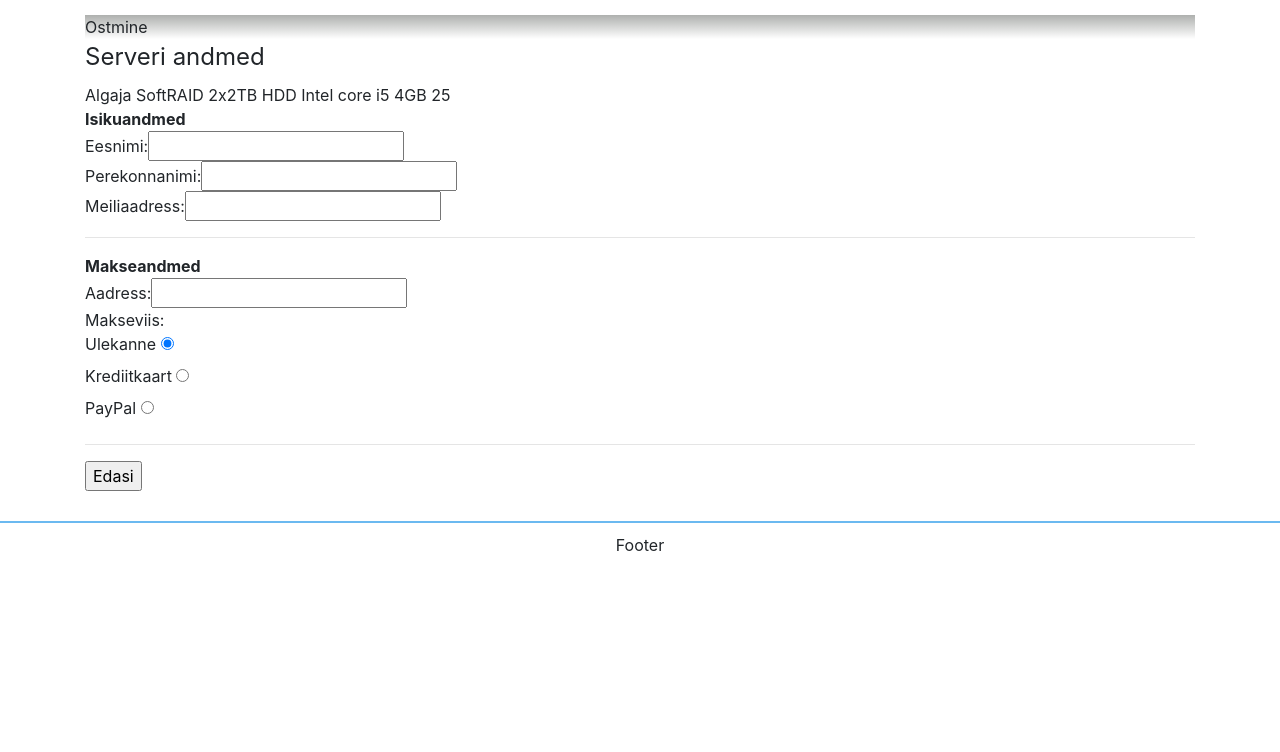
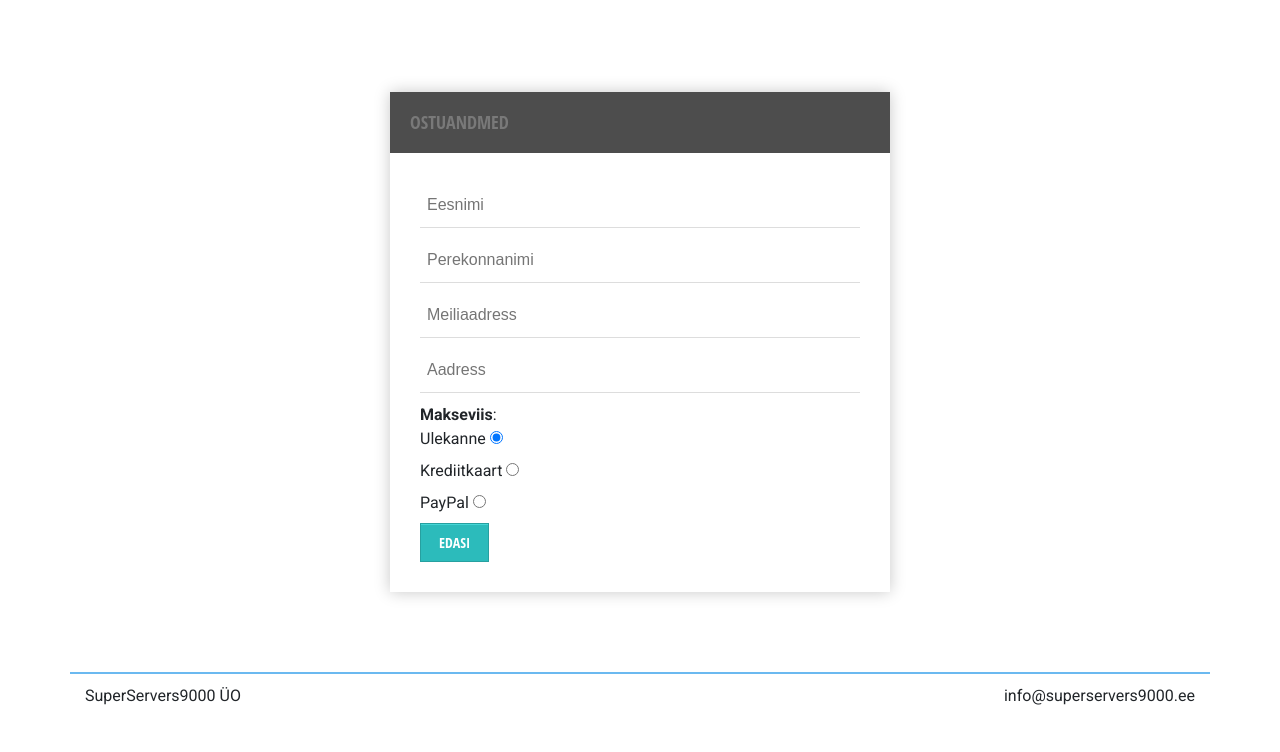
Before and after one commit to MartinEwing/se_veeb, a plain HTML site: page form.html in a window 1280 px wide. Shown: the part 93-845 px from the top of the page. Before the commit the page ends 800 px from the top, so only its background shows below. Drawn offline with nearby package versions, Linux system fonts and the light colour scheme.

Commit message:
Vorm on valmis, eemaldasin palju koodi

```diff
--- a/css/style.css
+++ b/css/style.css
@@ -220,3 +220,82 @@ footer .company {
 footer .email {
     float: right;
 }
+
+/*----Form----*/
+/* https://www.sanwebe.com/2014/08/css-html-forms-designs */
+
+form {
+    width: 500px;
+    padding: 30px;
+    background: #FFFFFF;
+    margin: 50px auto;
+    box-shadow: 0px 0px 15px rgba(0, 0, 0, 0.22);
+    -moz-box-shadow: 0px 0px 15px rgba(0, 0, 0, 0.22);
+    -webkit-box-shadow:  0px 0px 15px rgba(0, 0, 0, 0.22);
+
+}
+form h2{
+    background: #4D4D4D;
+    text-transform: uppercase;
+    font-family: 'Open Sans Condensed', sans-serif;
+    color: #797979;
+    font-size: 18px;
+    font-weight: 100;
+    padding: 20px;
+    margin: -30px -30px 30px -30px;
+}
+form input[type="text"],
+form input[type="date"],
+form input[type="datetime"],
+form input[type="email"],
+form input[type="number"],
+form input[type="search"],
+form input[type="time"],
+form input[type="url"],
+form input[type="password"],
+form textarea,
+form select
+{
+    box-sizing: border-box;
+    -webkit-box-sizing: border-box;
+    -moz-box-sizing: border-box;
+    outline: none;
+    display: block;
+    width: 100%;
+    padding: 7px;
+    border: none;
+    border-bottom: 1px solid #ddd;
+    background: transparent;
+    margin-bottom: 10px;
+    font: 16px Arial, Helvetica, sans-serif;
+    height: 45px;
+}
+form textarea{
+    resize:none;
+    overflow: hidden;
+}
+form input[type="button"],
+form input[type="submit"]{
+    -moz-box-shadow: inset 0px 1px 0px 0px #45D6D6;
+    -webkit-box-shadow: inset 0px 1px 0px 0px #45D6D6;
+    box-shadow: inset 0px 1px 0px 0px #45D6D6;
+    background-color: #2CBBBB;
+    border: 1px solid #27A0A0;
+    display: inline-block;
+    cursor: pointer;
+    color: #FFFFFF;
+    font-family: 'Open Sans Condensed', sans-serif;
+    font-size: 14px;
+    padding: 8px 18px;
+    text-decoration: none;
+    text-transform: uppercase;
+}
+form input[type="button"]:hover,
+form input[type="submit"]:hover {
+    background:linear-gradient(to bottom, #34CACA 5%, #30C9C9 100%);
+    background-color:#34CACA;
+}
+
+.hidden{
+    display: none;
+}
--- a/form.html
+++ b/form.html
@@ -1,63 +1,36 @@
 <!DOCTYPE html>
 <html>
 <head>
-  <title>Veebi projekt</title>
-  <meta charset="UTF-8">
-  <link rel="stylesheet" href="css/style.css">
-  <link rel="stylesheet" href="https://maxcdn.bootstrapcdn.com/bootstrap/4.0.0/css/bootstrap.min.css" integrity="sha384-Gn5384xqQ1aoWXA+058RXPxPg6fy4IWvTNh0E263XmFcJlSAwiGgFAW/dAiS6JXm" crossorigin="anonymous">
-  <script src="https://code.jquery.com/jquery-3.2.1.slim.min.js" integrity="sha384-KJ3o2DKtIkvYIK3UENzmM7KCkRr/rE9/Qpg6aAZGJwFDMVNA/GpGFF93hXpG5KkN" crossorigin="anonymous"></script>
-  <script src="https://cdnjs.cloudflare.com/ajax/libs/popper.js/1.12.9/umd/popper.min.js" integrity="sha384-ApNbgh9B+Y1QKtv3Rn7W3mgPxhU9K/ScQsAP7hUibX39j7fakFPskvXusvfa0b4Q" crossorigin="anonymous"></script>
-  <script src="https://maxcdn.bootstrapcdn.com/bootstrap/4.0.0/js/bootstrap.min.js" integrity="sha384-JZR6Spejh4U02d8jOt6vLEHfe/JQGiRRSQQxSfFWpi1MquVdAyjUar5+76PVCmYl" crossorigin="anonymous"></script>
-  <script type="text/javascript" src="scripts/form.js"></script>
+    <title>Form - SuperServers9000</title>
+    <meta charset="UTF-8">
+    <meta name="viewport" content="width=device-width, initial-scale=1">
+    <link rel="shortcut icon" href="favicon.png"/>
+
+    <script src="https://code.jquery.com/jquery-3.3.1.min.js" integrity="sha256-FgpCb/KJQlLNfOu91ta32o/NMZxltwRo8QtmkMRdAu8=" crossorigin="anonymous"></script>
+
+    <link rel="stylesheet" href="https://maxcdn.bootstrapcdn.com/bootstrap/4.0.0/css/bootstrap.min.css" integrity="sha384-Gn5384xqQ1aoWXA+058RXPxPg6fy4IWvTNh0E263XmFcJlSAwiGgFAW/dAiS6JXm" crossorigin="anonymous">
+    <script src="https://cdnjs.cloudflare.com/ajax/libs/popper.js/1.12.9/umd/popper.min.js" integrity="sha384-ApNbgh9B+Y1QKtv3Rn7W3mgPxhU9K/ScQsAP7hUibX39j7fakFPskvXusvfa0b4Q" crossorigin="anonymous"></script>
+    <script src="https://maxcdn.bootstrapcdn.com/bootstrap/4.0.0/js/bootstrap.min.js" integrity="sha384-JZR6Spejh4U02d8jOt6vLEHfe/JQGiRRSQQxSfFWpi1MquVdAyjUar5+76PVCmYl" crossorigin="anonymous"></script>
+
+    <link rel="stylesheet" href="css/style.css">
+    <script type="text/javascript" src="scripts/scripts.js"></script>
+    <script type="text/javascript" src="scripts/form.js"></script>
 
 </head>
 <body>
-<header class="container-fluid">
-  <div class="container">
-    <nav class="navbar navbar-expand-lg navbar-light bg-light">
-      <a class="navbar-brand" href="#">Logo</a>
-      <button class="navbar-toggler" type="button" data-toggle="collapse" data-target="#navbarSupportedContent" aria-controls="navbarSupportedContent" aria-expanded="false" aria-label="Toggle navigation">
-        <span class="navbar-toggler-icon"></span>
-      </button>
 
-      <div class="collapse navbar-collapse" id="navbarSupportedContent">
-        <ul class="navbar-nav mr-auto">
-          <li class="nav-item active">
-            <a class="nav-link" href="#">Avaleht</a>
-          </li>
-
-        </ul>
-      </div>
-    </nav>
-  </div>
-</header>
+<!--Lisame headeri-->
+<div id="header"></div>
 
 <div class="content container">
-    <header>Ostmine</header>
-    <div>
-        <legend>Serveri andmed</legend>
-        <span id="nim"></span>
-        <span id="ket"></span>
-        <span id="cpu"></span>
-        <span id="ram"></span>
-        <span id="hind"></span>
-        <script>
-          window.onload = setLegend();
-        </script>
-    </div>
     <div id="isik-ja-maks">
         <form id="isik-ja-maks-form" onsubmit="isikjamaksSubmit()">
-            <strong>Isikuandmed</strong><br>
-            Eesnimi:<input type="text" name="eesnimi">
-            <br>
-            Perekonnanimi:<input type="text" name="perekonnanimi">
-            <br>
-            Meiliaadress:<input type="text" name="meiliaadress">
-            <hr>
-            <strong>Makseandmed</strong><br>
-            Aadress:<input type="text" name="aadress">
-            <br>
-            Makseviis:<br>
+            <h2>Ostuandmed</h2>
+            <input type="text" name="eesnimi" placeholder="Eesnimi">
+            <input type="text" name="perekonnanimi" placeholder="Perekonnanimi">
+            <input type="text" name="meiliaadress" placeholder="Meiliaadress">
+            <input type="text" name="aadress" placeholder="Aadress">
+            <strong>Makseviis</strong>:<br>
             <label for="maks-ulekanne">Ulekanne</label>
             <input id="maks-ulekanne" type="radio" name="makseviis" value="ulekanne" checked>
             <br>
@@ -66,16 +39,20 @@
             <br>
             <label for="maks-paypal">PayPal</label>
             <input id="maks-paypal" type="radio" name="makseviis" value="PayBal">
-            <hr>
+            <br>
             <input type="submit" name="isik-ja-maks-submit" value="Edasi">
         </form>
     </div>
+    <div id="loading-please-wait" class="hidden">
+        <p class="server">
+            <img class="" src="img/Rolling-1.3s-200px.gif"><br>
+            Palun oodake. Ühendun serveriga
+        </p>
+    </div>
 </div>
 
-<footer>
-  Footer
-</footer>
-
+<!--Lisame footeri-->
+<div id="footer"></div>
 
 </body>
 </html>
--- a/scripts/form.js
+++ b/scripts/form.js
@@ -1,52 +1,6 @@
-let nimetus = '', kettad = '', cpu = '', ram = '', hind = '';
-
-setForm = (nimi, kettas, protsessor, malu, makse) => {
-  nimetus = nimi;
-  kettad = kettas;
-  cpu = protsessor;
-  ram = malu;
-  hind = makse;
-  return false;
-};
-
-setLegend = () => {
-    var nim = document.getElementById('nim'),
-      ket = document.getElementById('ket'),
-      prots = document.getElementById('cpu'),
-      malu = document.getElementById('ram'),
-      hnd = document.getElementById('hind');
-    return function renderLegend() {
-        nim.textContent = nimetus;
-        ket.textContent = kettad;
-        prots.textContent = cpu;
-        malu.textContent = ram;
-        hnd.textContent = hind;
-        return true;
-    }
-};
-
-let eesnimi = '', perenimi = '', meiliaadress = '', aadress = '', makseviis = '';
-
 isikjamaksSubmit = () => {
-  let submit = document.getElementById("isik-ja-maks-form");
-  eesnimi = submit.elements["eesnimi"].value;
-  perenimi = submit.elements["perekonnanimi"].value;
-  meiliaadress = submit.elements["meiliaadress"].value;
-  aadress = submit.elements["aadress"].value;
-  makseviis = submit.elements["makseviis"].value;
-  console.log(".aaaa");
+  event.preventDefault();
+  $("#isik-ja-maks").hide();
+  $("#loading-please-wait").removeClass('hidden');
   return true;
 };
-
-
-// let a = 'undefined';
-a = document.getElementById("algaja-server");
-
-if(a!=='undefined'){
-  // a.onclick=setForm('Algaja', 'SoftRAID 2x2TB HDD', 'Intel core i5', '4GB', '25');
-  nimetus = "Algaja";
-  kettad = "SoftRAID 2x2TB HDD";
-  cpu = "Intel core i5";
-  ram = "4GB";
-  hind = "25";
-}
```
Also changed, not shown: index.html (+0 -1 lines), teenused.html (+9 -8 lines), img/Rolling-1.3s-200px.gif (added).
